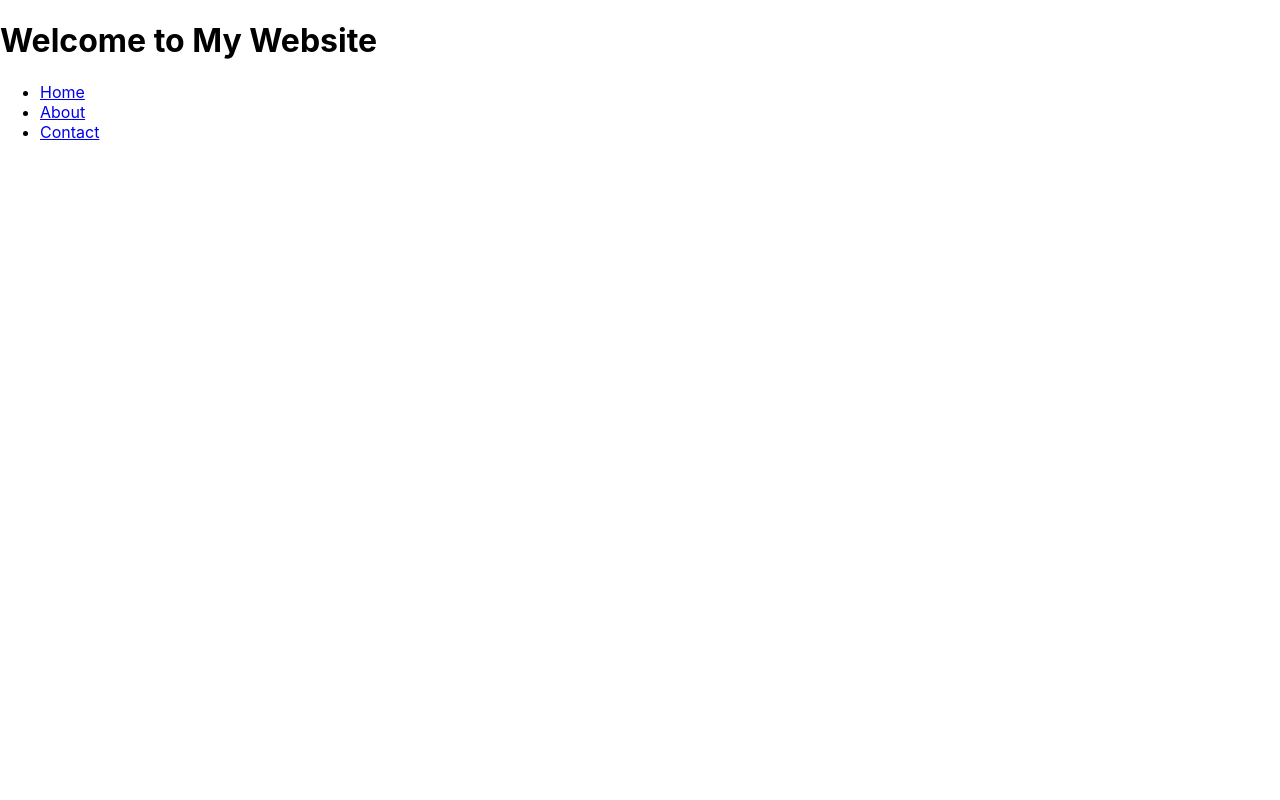
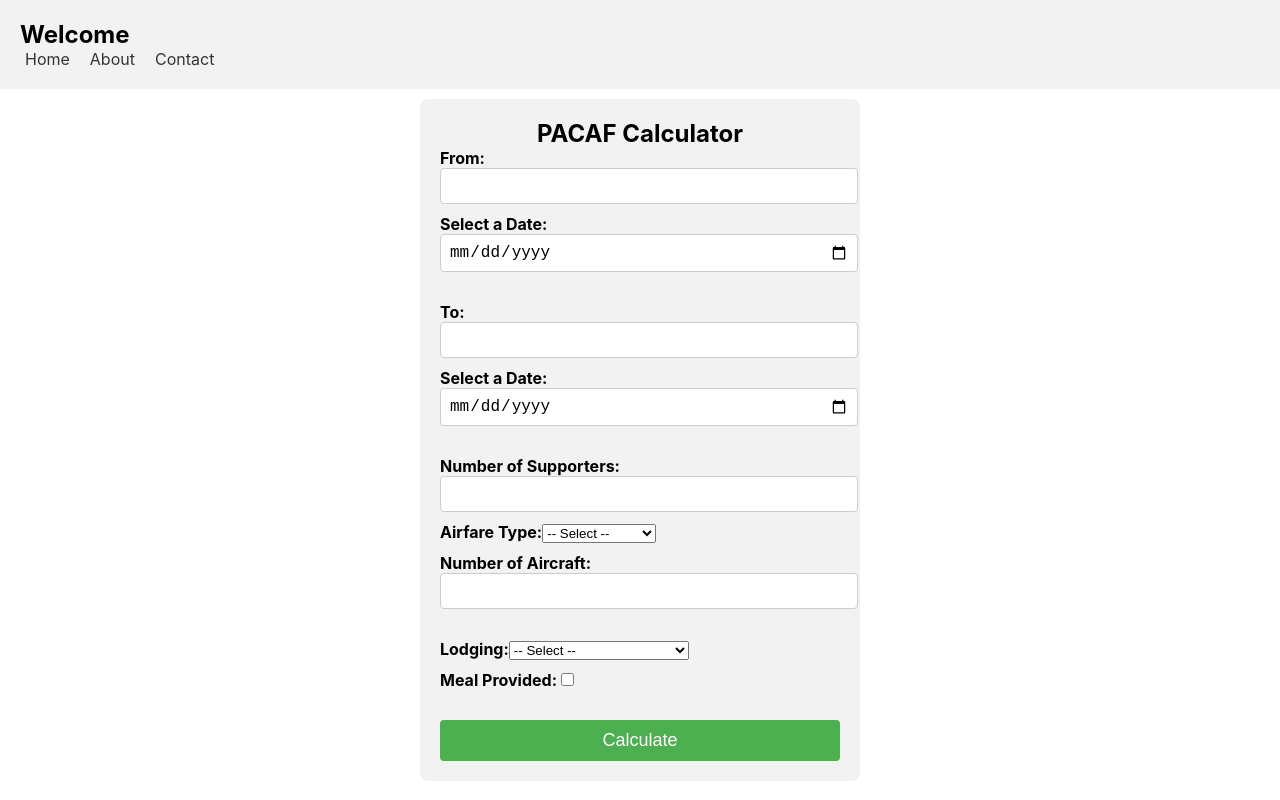
Before and after one commit to adostie2020/Military-Operation-Calculator, a React (Create React App) app in the folder fe/fe/: page / in a window 1280 px wide. Built offline with nearby package versions, Linux system fonts and the light colour scheme.

Commit message:
React Stuff

```diff
--- a/fe/fe/src/App.js
+++ b/fe/fe/src/App.js
@@ -1,10 +1,14 @@
 import logo from './logo.svg';
 import './App.css';
 import Header from './components/header/header'
+import Main from './components/form/main'
 
 function App() {
   return (
-    <Header />
+    <div>
+      <Header />
+      <Main />
+    </div>
   );
 }
 
--- /dev/null
+++ b/fe/fe/src/components/form/main.css
@@ -0,0 +1,49 @@
+.Form {
+    max-width: 400px;
+    margin: 0 auto;
+    padding: 20px;
+    background-color: #f2f2f2;
+    border-radius: 8px;
+    margin-top: 10px;
+  }
+
+
+  .Title {
+    font-size: 24px;
+    margin-top: 0;
+    display: flex;
+    justify-content: center;
+  }
+
+  label {
+    display: block;
+    margin-bottom: 10px;
+    font-weight: bold;
+  }
+
+  input[type="text"],
+  input[type="date"],
+  input[type="number"],
+  input[type="checkbox"]
+  select {
+    width: 100%;
+    padding: 8px;
+    font-size: 16px;
+    border-radius: 4px;
+    border: 1px solid #ccc;
+  }
+
+  button[type="calculate"] {
+    width: 100%;
+    padding: 10px;
+    font-size: 18px;
+    background-color: #4caf50;
+    color: #fff;
+    border: none;
+    border-radius: 4px;
+    cursor: pointer;
+  }
+
+  button[type="calculate"]:hover {
+    background-color: #45a049;
+  }
--- a/fe/fe/src/components/form/main.js
+++ b/fe/fe/src/components/form/main.js
@@ -0,0 +1,84 @@
+import React, { useState } from 'react';
+import './main.css'; // Import the CSS file
+
+
+const Main = () => {
+    const [inputs, setInputs] = useState({});
+
+  const handleChange = (event) => {
+    const { name, value } = event.target;
+    setInputs((prevState) => ({ ...prevState, [name]: value }));
+  };
+
+  const handleSubmit = (event) => {
+    event.preventDefault();
+    // Perform any desired action with the form inputs
+    console.log(inputs);
+  };
+
+  return (
+    <div className='Form'>
+      <h1 className='Title'>PACAF Calculator</h1>
+      <form onSubmit={handleSubmit}>
+        <label className='departureCity'>
+          From:
+          <input type="text" name="departureCity" value={inputs.departureCity || ''} onChange={handleChange} />
+        </label>
+        <label className='departureDate'>
+          Select a Date:
+          <input type="date" value={inputs.departureDate} onChange={handleChange} />
+        </label>
+        <br />
+        <label className='arrivalCity'>
+          To:
+          <input type="text" name="arrivalCity" value={inputs.arrivalCity || ''} onChange={handleChange} />
+        </label>
+        <label className='arrivalDate'>
+          Select a Date:
+          <input type="date" value={inputs.arrivalDate} onChange={handleChange} />
+        </label>
+        <br />
+        <label className='supporters'>
+          Number of Supporters:
+          <input type="number" name="numOfSupporters" value={inputs.numOfSupporters || ''} onChange={handleChange} />
+        </label>
+        <label className='airfare'>
+          Airfare Type:
+          <select value={inputs.flyOption} onChange={handleChange}>
+            <option value="">-- Select --</option>
+            <option value="option1">Military Air</option>
+            <option value="option2">Commercial Air</option>
+          </select>
+        </label>
+        <label className='numOfAircraft'>
+          Number of Aircraft:
+          <input type="number" name="numOfAircraft" value={inputs.numOfAircraft || ''} onChange={handleChange} />
+        </label>
+        <br />
+        <label className='lodging'>
+          Lodging:
+          <select value={inputs.lodging} onChange={handleChange}>
+            <option value="">-- Select --</option>
+            <option value="option1">Government Lodging</option>
+            <option value="option1">Commercial Hotel Lodging</option>
+            <option value="option2">Field Conditions</option>
+          </select>
+        </label>
+
+        <label>
+          Meal Provided:
+          <input type="checkbox" checked={inputs.mealProvided} onChange={handleChange} />
+        </label>
+
+
+
+
+        <br />
+        {/* Add more input fields as needed */}
+        <button type="calculate">Calculate</button>
+      </form>
+    </div>
+  );
+};
+
+export default Main;
--- /dev/null
+++ b/fe/fe/src/components/header/header.css
@@ -0,0 +1,35 @@
+header {
+    background-color: #f2f2f2;
+    padding: 20px;
+  }
+
+  h1 {
+    font-size: 24px;
+    margin: 0;
+  }
+
+  nav ul {
+    list-style: none;
+    margin: 0;
+    padding: 0;
+    display: flex;
+  }
+
+  nav ul li {
+    margin-right: 10px;
+  }
+
+  nav ul li:last-child {
+    margin-right: 0;
+  }
+
+  nav ul li a {
+    color: #333;
+    text-decoration: none;
+    padding: 5px;
+  }
+
+  nav ul li a:hover {
+    color: #000;
+    background-color: #f2f2f2;
+  }
--- a/fe/fe/src/components/header/header.js
+++ b/fe/fe/src/components/header/header.js
@@ -1,9 +1,11 @@
 import React from 'react';
+import './header.css'; // Import the CSS file
+
 
 const Header = () => {
   return (
     <header>
-      <h1>Welcome to My Website</h1>
+      <h1>Welcome</h1>
       <nav>
         <ul>
           <li><a href="/">Home</a></li>
```
